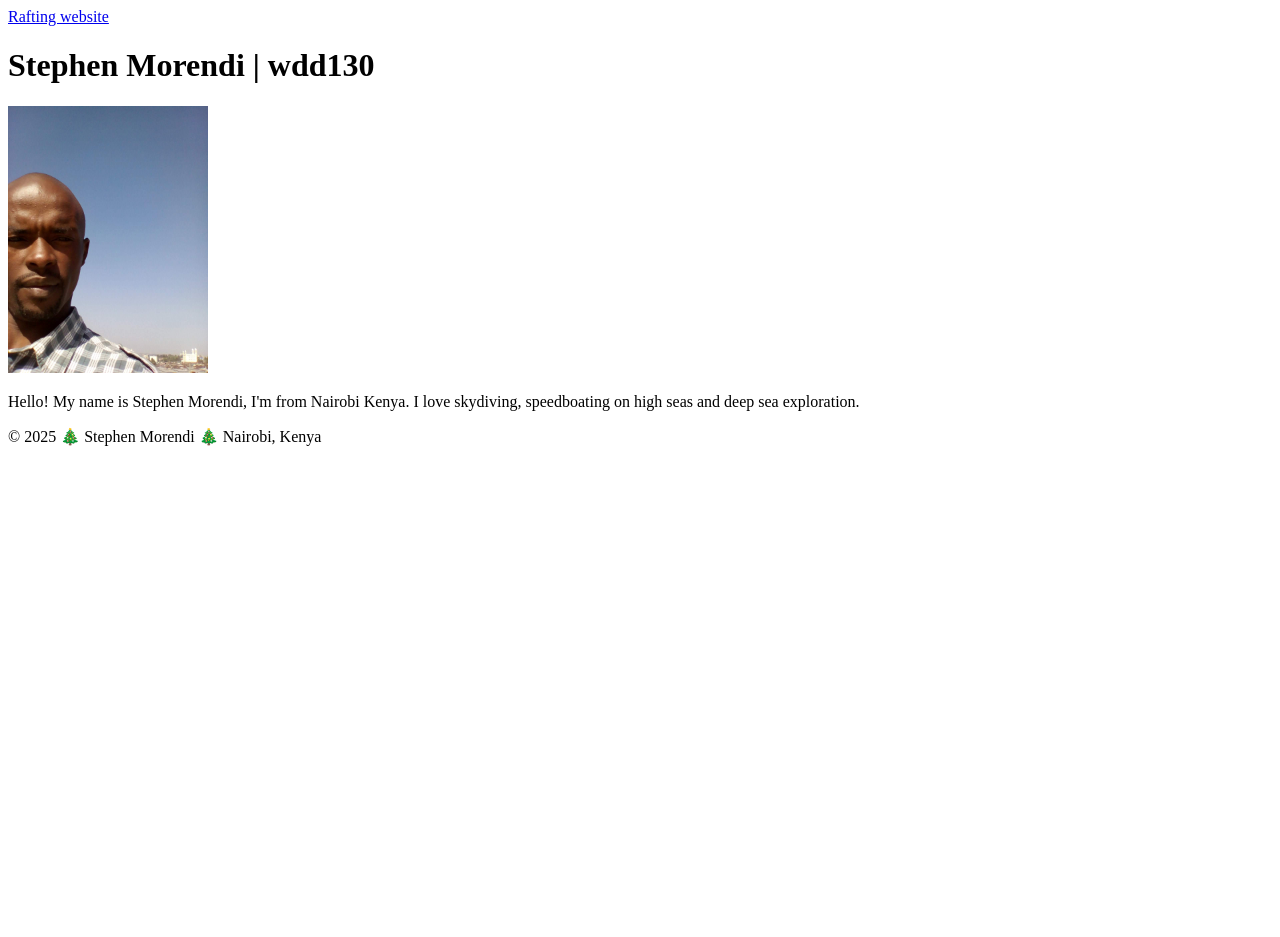
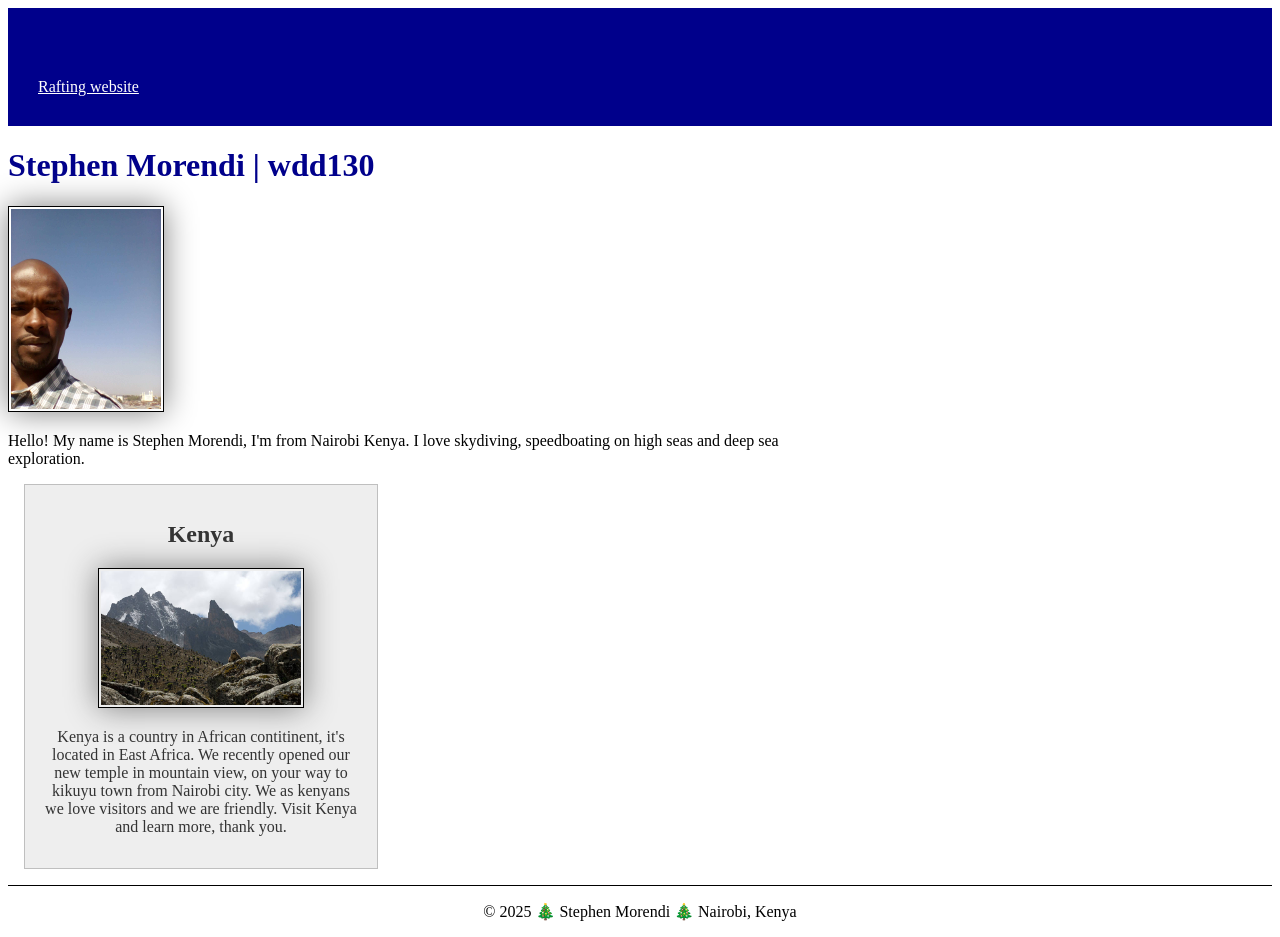
Before and after one commit to StephenNyangau/wdd0130, a plain HTML site: page index.html in a window 1280 px wide. Before the commit the page ends 800 px from the top, so only its background shows below. Drawn offline with Linux system fonts and the light colour scheme; files that its build step writes are made by us from their sources.

Commit message:
Homepagewko2

```diff
--- a/index.html
+++ b/index.html
@@ -4,6 +4,9 @@
      <meta charset="UTF-8" />
      <meta name="viewport" content="width=device-width, initial-scale=1.0" />
      <title>Stephen Morendi | wdd130</title>
+     <meta name="description" content="Experience the thrill of white water rafting with expert guides, stunning river adventures, and unforgettable outdoor fun. Book your rafting trip today!">
+     <meta name="author" content="Stephen Morendi">
+     <link rel="stylesheet" href="styles/styles.css">
     </head>
     <body>
         <header>
@@ -17,6 +20,11 @@
             <img src="images/profile.jpg" alt="My name is Stephen Morendi" width="200">
             <p>Hello! My name is Stephen Morendi, I'm from Nairobi Kenya. I love skydiving, speedboating on high seas and deep sea exploration.</p>
         </main>
+        <aside>
+            <h2>Kenya</h2>
+            <img src="images/Mount_Kenya.jpg" alt="Mount Kenya">
+            <p>Kenya is a country in African contitinent, it's located in East Africa. We recently opened our new temple in mountain view, on your way to kikuyu town from Nairobi city. We as kenyans we love visitors and we are friendly. Visit Kenya and learn more, thank you.</p>
+        </aside>
         <footer>
             <p>© 2025 🎄 Stephen Morendi 🎄 Nairobi, Kenya</p>
         </footer>
--- /dev/null
+++ b/weeko2/styles/styles.css
@@ -0,0 +1,43 @@
+nav {
+  background-color: darkblue;
+  padding: 10px;
+}
+nav a {
+  color: white;
+  display: block;
+  padding: 20px;
+}
+main {
+  max-width: 840px;
+}
+aside {
+  width: 20rem;
+  margin: 1rem;
+  border: 1px solid rgb(0 0 0 / 0.2); /* 1️⃣ */
+  padding: 1rem;
+  background-color: #eee;
+  color: #333;
+  text-align: center;
+}
+h1 {
+  color: darkblue;
+}
+img {
+  width: 150px;
+  height: auto;
+  border: 1px solid black;
+  padding: 2px;
+  box-shadow: 0 0 30px gray;
+}
+aside img {
+  width: 200px;
+  height: auto;
+}
+p {
+  padding: 0;
+}
+footer {
+  margin-top: 15px;
+  border-top: 1px solid #000;
+  text-align: center;
+}
```
Also changed, not shown: images/Mount_Kenya.jpg (added).
